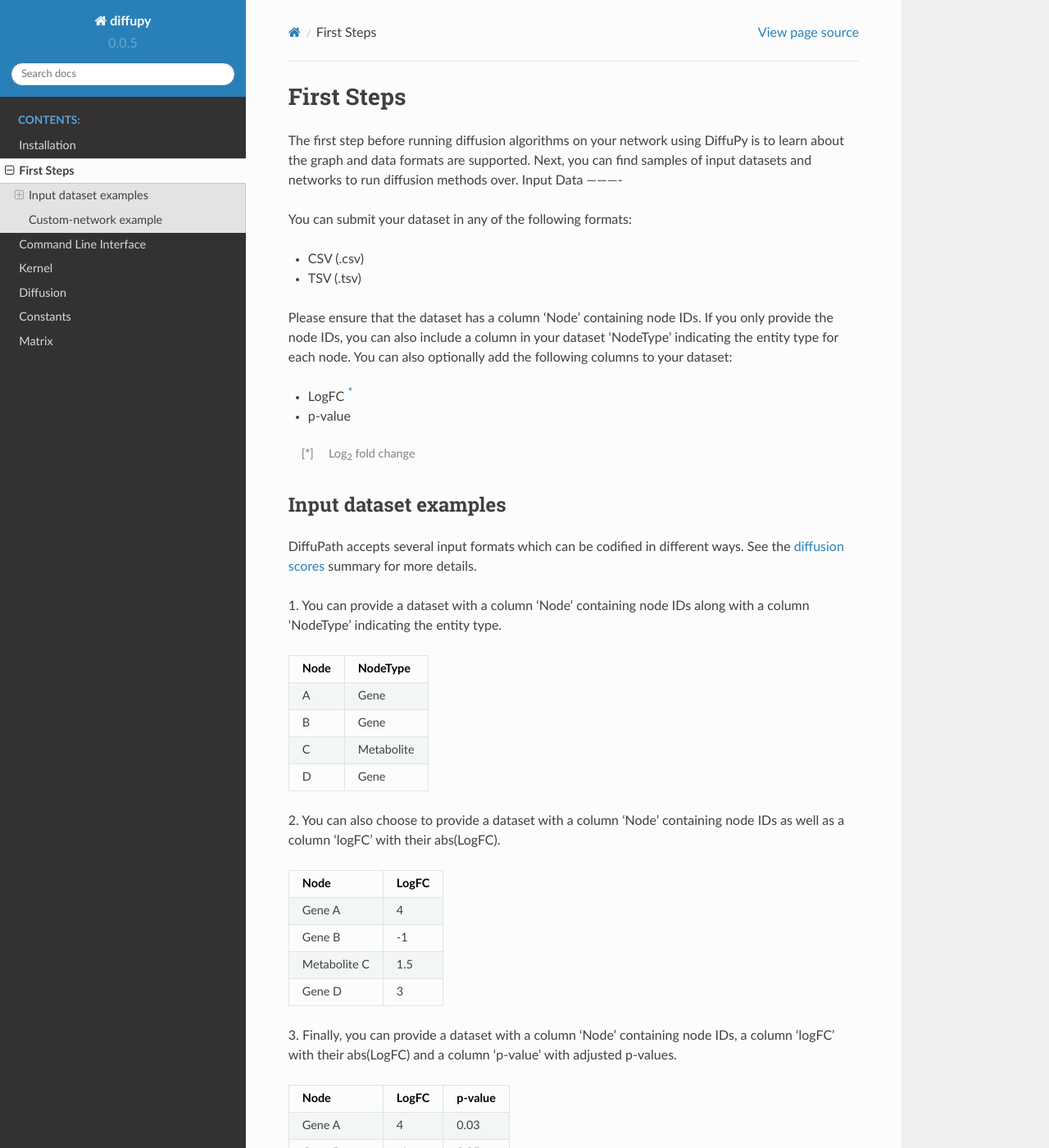
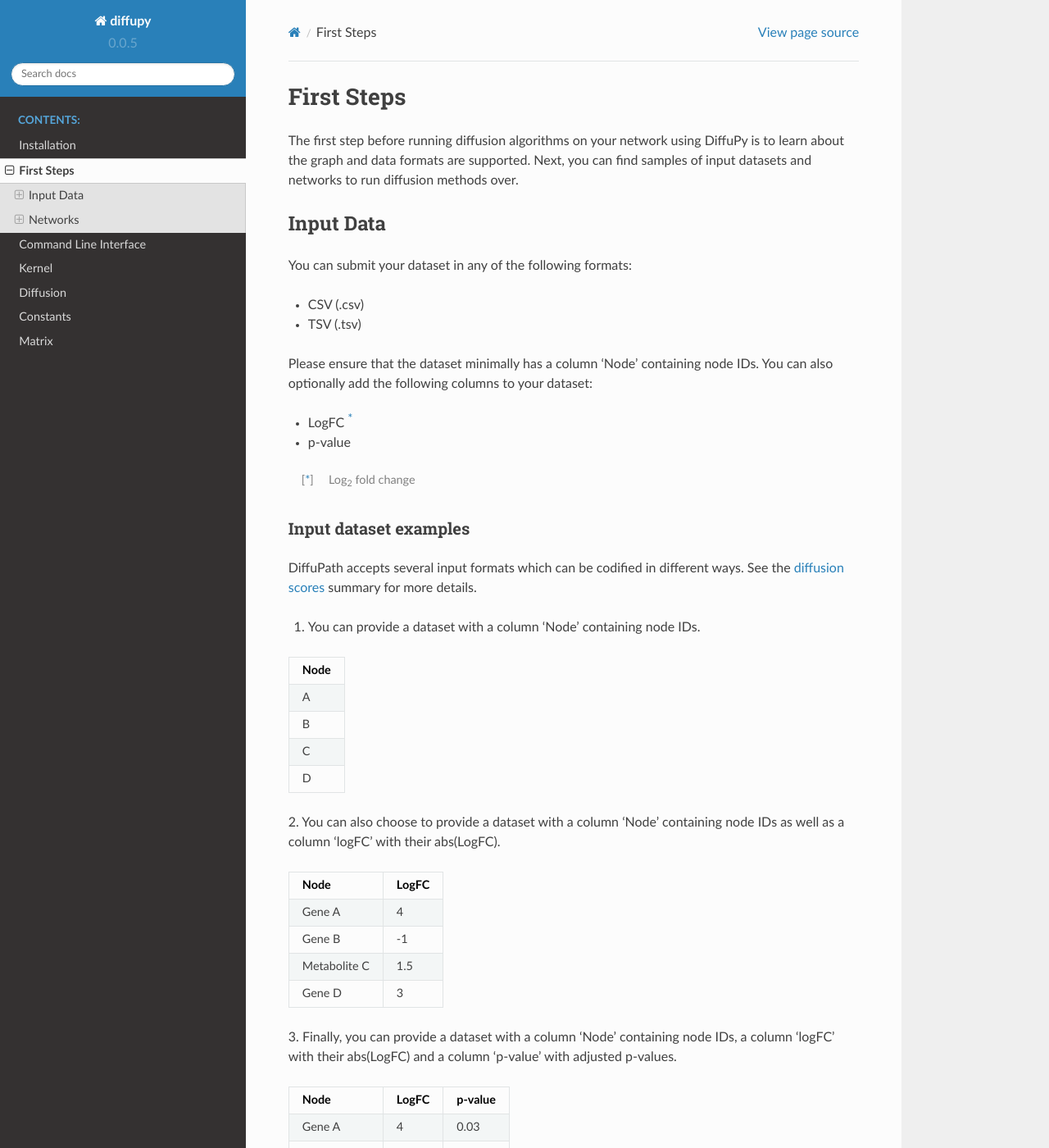
Before and after one commit to multipaths/DiffuPy, a Sphinx documentation site: the page built from docs/source/intro.rst, in a window 1280 px wide and 1400 px high. Shown: the whole window at 82% size. Built offline with Sphinx 7.4.7 and the Read the Docs theme 2.0.0, drawn with Linux system fonts in a browser that asks for light colours.

Commit message:
update docs

```diff
--- a/docs/source/diffusion.rst
+++ b/docs/source/diffusion.rst
@@ -25,7 +25,7 @@ Methods without statistical normalisation
   a graph kernel, see :doc:`kernels <kernels>`. These scores treat negative and unlabelled nodes equivalently.
 
 - **ml**: Same as raw, but negative nodes introduce a negative unit of flow. Therefore not equivalent to unlabelled
-  nodes. [2]_
+  nodes [2]_.
 
 - **gl**: Same as ml, but the unlabelled nodes are assigned a (generally non-null) bias term based on the total number
   of positives, negatives and unlabelled nodes [3]_.
--- a/docs/source/intro.rst
+++ b/docs/source/intro.rst
@@ -2,6 +2,7 @@ First Steps
 ===========
 The first step before running diffusion algorithms on your network using DiffuPy is to learn about the graph and data
 formats are supported. Next, you can find samples of input datasets and networks to run diffusion methods over.
+
 Input Data
 ----------
 
@@ -10,9 +11,8 @@ You can submit your dataset in any of the following formats:
 - CSV (.csv)
 - TSV (.tsv)
 
-Please ensure that the dataset has a column 'Node' containing node IDs. If you only provide the node IDs, you can
-also include a column in your dataset 'NodeType' indicating the entity type for each node. You can also optionally add
-the following columns to your dataset:
+Please ensure that the dataset minimally has a column 'Node' containing node IDs. You can also optionally add the
+following columns to your dataset:
 
 - LogFC [*]_
 - p-value
@@ -28,20 +28,19 @@ DiffuPath accepts several input formats which can be codified in different ways.
 `diffusion scores <https://github.com/multipaths/DiffuPy/blob/master/docs/source/diffusion.rst>`_ summary for more
 details.
 
-1. You can provide a dataset with a column 'Node' containing node IDs along with a column 'NodeType' indicating the
-entity type.
+1. You can provide a dataset with a column 'Node' containing node IDs.
 
-+------------+--------------+
-|     Node   |   NodeType   |
-+============+==============+
-|      A     |     Gene     |
-+------------+--------------+
-|      B     |     Gene     |
-+------------+--------------+
-|      C     |  Metabolite  |
-+------------+--------------+
-|      D     |    Gene      |
-+------------+--------------+
++------------+
+|     Node   |
++============+
+|      A     |
++------------+
+|      B     |
++------------+
+|      C     |
++------------+
+|      D     |
++------------+
 
 2. You can also choose to provide a dataset with a column 'Node' containing node IDs as well as a column 'logFC' with
 their abs(LogFC).
```
